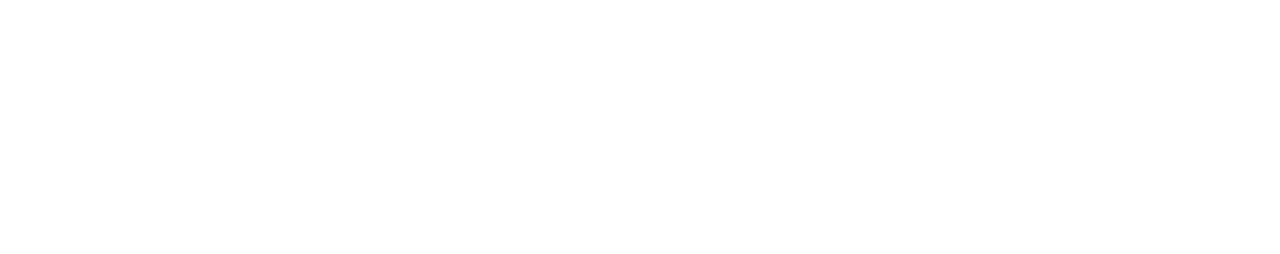
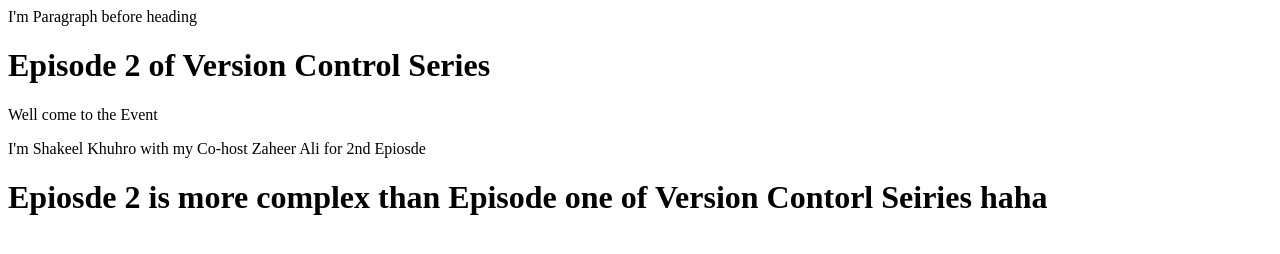
Before and after one commit to Shakeelkhuhro/ep1, a plain HTML site: page ep2.html in a window 1280 px wide. Drawn offline with Linux system fonts and the light colour scheme.

Commit message:
file changed

```diff
--- a/ep2.html
+++ b/ep2.html
@@ -0,0 +1,12 @@
+<html>
+  <head>
+    <title>Ep12</title>
+  </head>
+  <body>
+    <p>I'm Paragraph before heading</p>
+<h1>Episode 2 of Version Control Series</h1>
+<p>Well come to the Event</p>
+<p>I'm Shakeel Khuhro with my Co-host Zaheer Ali for 2nd Epiosde</p>
+<h1>Epiosde 2 is more complex than Episode one of Version Contorl Seiries haha</h1>
+  </body>
+</html>
```
Also changed, not shown: index.html (+1 -1 lines).
